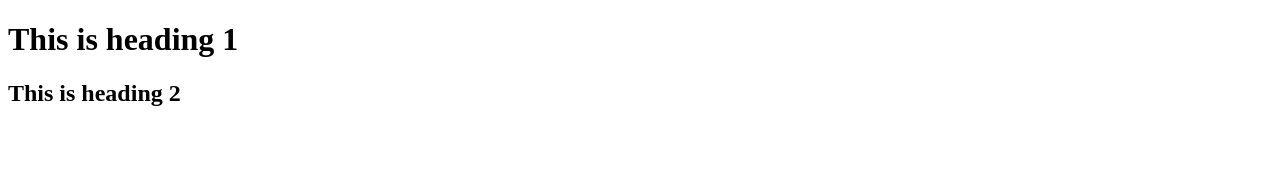
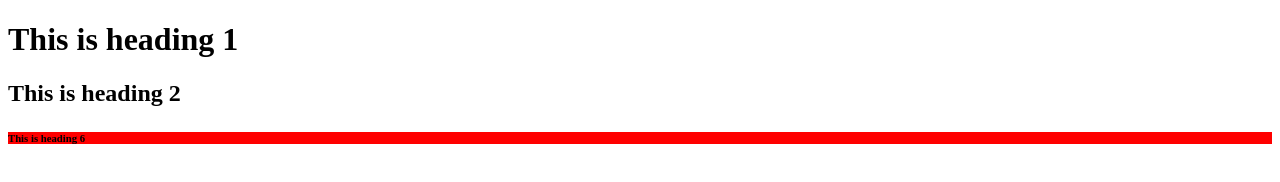
Before and after one commit to fahim000l/MODULE_3, a plain HTML site: page index.html in a window 1280 px wide. Drawn offline with Linux system fonts and the light colour scheme.

Commit message:
css file added

```diff
--- a/index.html
+++ b/index.html
@@ -5,9 +5,11 @@
     <meta http-equiv="X-UA-Compatible" content="IE=edge">
     <meta name="viewport" content="width=device-width, initial-scale=1.0">
     <title>first_repo</title>
+    <link rel="stylesheet" href="style.css">
 </head>
 <body>
     <h1>This is heading 1</h1>
     <h2>This is heading 2</h2>
+    <h6>This is heading 6</h6>
 </body>
 </html>
--- /dev/null
+++ b/style.css
@@ -0,0 +1,3 @@
+h6{
+    background-color: red;
+}
```
